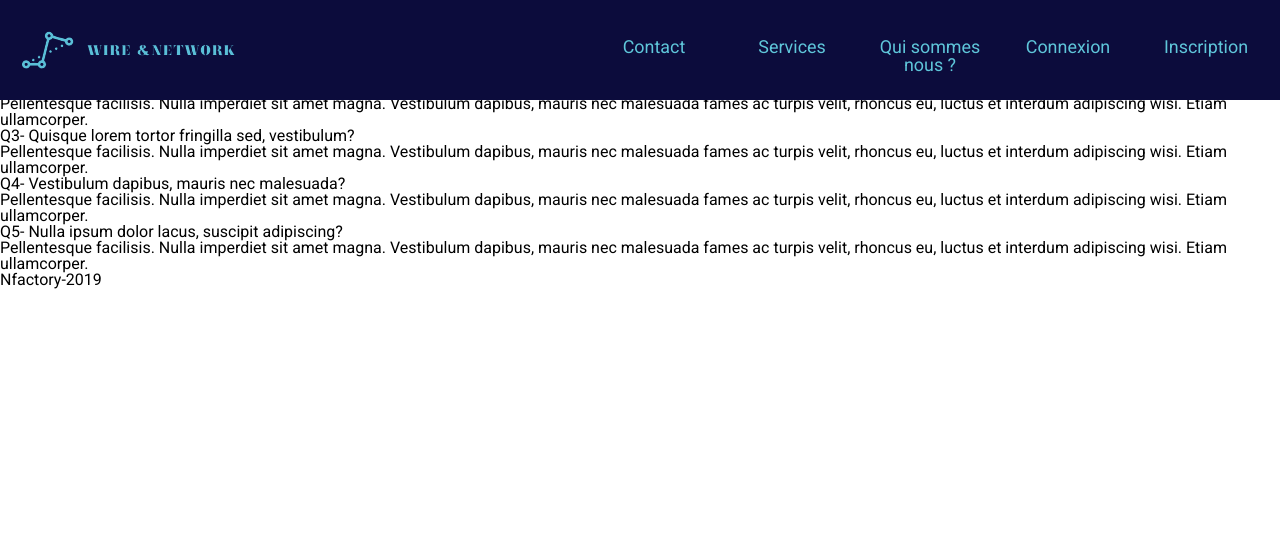
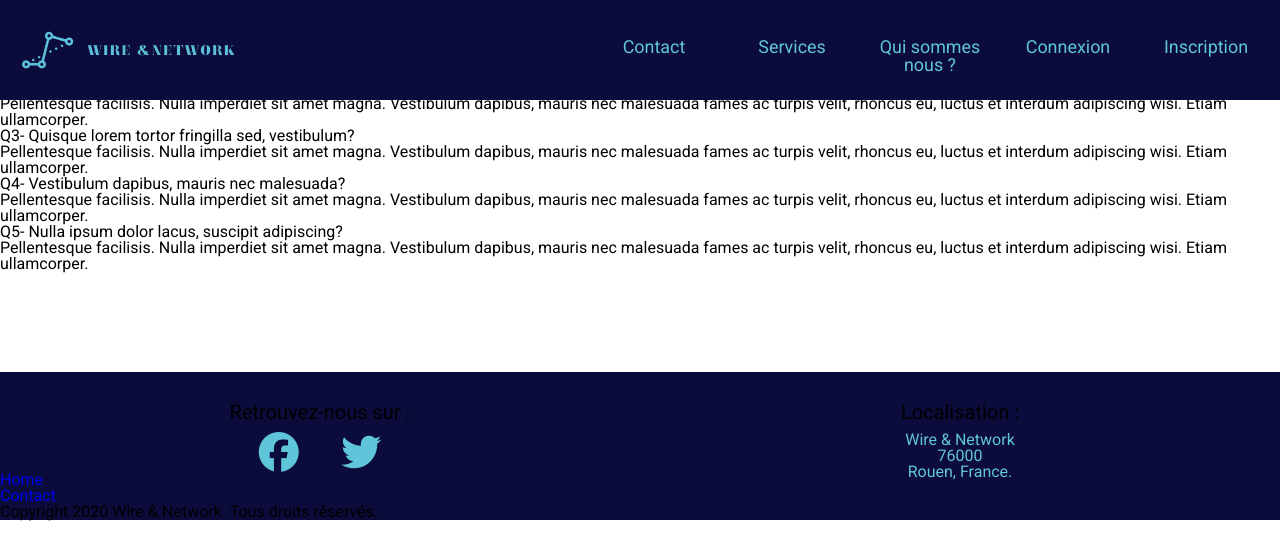
Before and after one commit to AxelBarbeHusson/reseaux, a PHP site: page /contact.php in a window 1280 px wide. Shown: the top 560 px of the page. Run offline with PHP 8.4, Linux system fonts and the light colour scheme; a stand-in replaces the project's code that opens the database connection; some libraries are stand-ins or nearby versions.

Commit message:
modif footer css

```diff
--- a/assets/css/style.css
+++ b/assets/css/style.css
@@ -39,6 +39,7 @@ nav li a:hover{
     transition: 0.5s;
     color: #8CF0FF;
 }
+
 
 /*/ HOME /*/
 #presentation_home{
@@ -166,7 +167,6 @@ nav li a:hover{
 #service_home{
     padding-top: 50px;
     color: #0e0838;
-
 }
 #service_home h2{
     text-align: center;
@@ -224,8 +224,6 @@ nav li a:hover{
     color: #0e0838;
 }
 
-
-/*/ HEADER /*/
 
 
 /*/ Qui somme nous /*/
@@ -328,3 +326,43 @@ thead td {
     color: #FFF;
     font-weight: bold;
 }
+
+/*/ FOOTER /*/
+footer {
+    width: 100%;
+    background-color: #0C0C3C;
+    margin-top: 100px;
+}
+footer .colonne1{
+    width: 50%;
+    float: left;
+    text-align: center;
+    margin-top: 30px;
+}
+footer .colonne2 {
+    width: 50%;
+    float: right;
+    text-align: center;
+    margin-top: 30px;
+}
+footer h4 {
+    font-size: 20px;
+    margin-bottom: 10px;
+}
+footer i {
+    color: #5FC6DA;
+    font-size: 40px;
+}
+footer .colonne1 li {
+    width: 50%;
+    display: inline;
+    margin: 0 3%;
+    color: #5FC6DA;
+}
+footer .colonne2 li {
+    color: #5FC6DA;
+}
+footer img {
+    width: 120px;
+}
+footer .bar
--- a/inc/footer.php
+++ b/inc/footer.php
@@ -7,7 +7,36 @@
 <script src="assets/js/main.js"></script>
 </div>
 <footer>
-    <p>Nfactory-2019</p>
+    <section id="footer">
+        <div class="colonne1">
+            <h4 >Retrouvez-nous sur :</h4>
+
+            <ul>
+                <li><a href="https://www.facebook.com/" class="facebook"><i class='fab fa-facebook'></i></a></li>
+                <li><a href="https://twitter.com" class="twitter"><i class='fab fa-twitter'></i></a></li>
+            </ul>
+        </div>
+
+
+        <div class="colonne2">
+            <h4 >Localisation :</h4>
+            <ul class="post-list">
+                <li>Wire & Network</li>
+                <li>76000</li>
+                <li>Rouen, France.</li>
+            </ul>
+        </div>
+    </section>
+
+
+    <div class="barfooter">
+            <ul>
+                <li><a href="#" title="">Home</a></li>
+                <li><a href="#" title="">Contact</a></li>
+            </ul>
+        <p class="">Copyright 2020 Wire & Network. Tous droits réservés.</p>
+    </div>
+
     <!-- BOOTSTRAP SCRIPTS -->
     <script src="assetsAdmin/js/bootstrap.min.js"></script>
     <!-- CUSTOM SCRIPTS -->
```
Also changed, not shown: assets/img/logo.svg (added).
